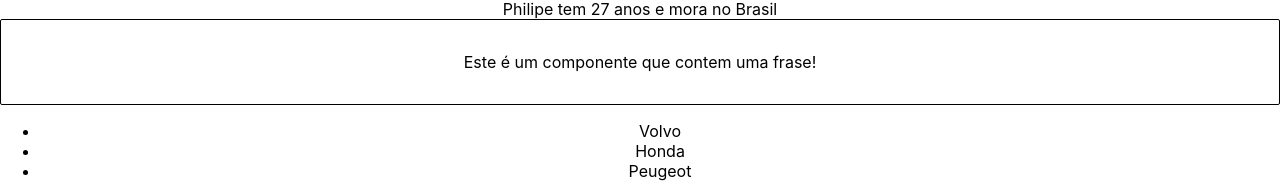
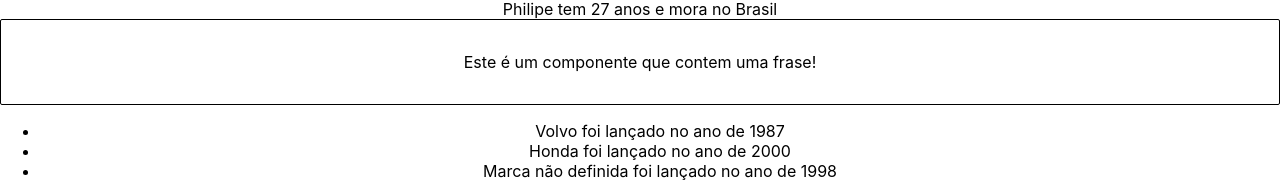
Before and after one commit to PhilipeeX/react-first-app, a React (Create React App) app: page / in a window 1280 px wide. Shown: the part 713-907 px from the top of the page. Built offline with nearby package versions, Linux system fonts and the light colour scheme.

Commit message:
feat(PropTypes): Uses propTypes to define a default value or to raise a warning on console

```diff
--- a/src/components/Item.js
+++ b/src/components/Item.js
@@ -1,9 +1,21 @@
-function Item({marca}) {
+import PropTypes from "prop-types";
+
+function Item({marca, ano_lancamento}) {
   return(
     <>
-      <li>{marca}</li>
+      <li>{marca} foi lançado no ano de {ano_lancamento}</li>
     </>
   )
 }
 
+Item.propTypes = {
+  marca: PropTypes.string,
+  ano_lancamento: PropTypes.number,
+}
+
+Item.defaultProps = {
+  marca: "Marca não definida",
+  ano_lancamento: 2000
+}
+
 export default Item;
--- a/src/components/List.js
+++ b/src/components/List.js
@@ -4,9 +4,9 @@ function List() {
   return(
     <>
       <ul>
-        <Item marca="Volvo"/>
+        <Item marca="Volvo" ano_lancamento={1987}/>
         <Item marca="Honda"/>
-        <Item marca="Peugeot"/>
+        <Item ano_lancamento={1998}/>
       </ul>
     </>
   )
```
